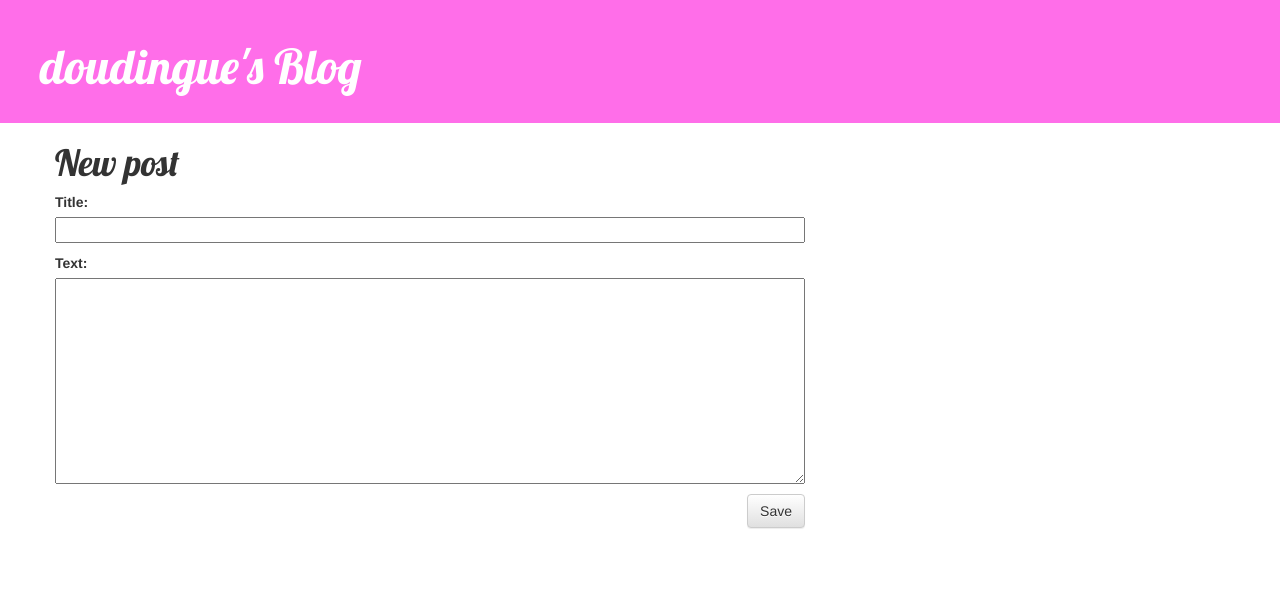
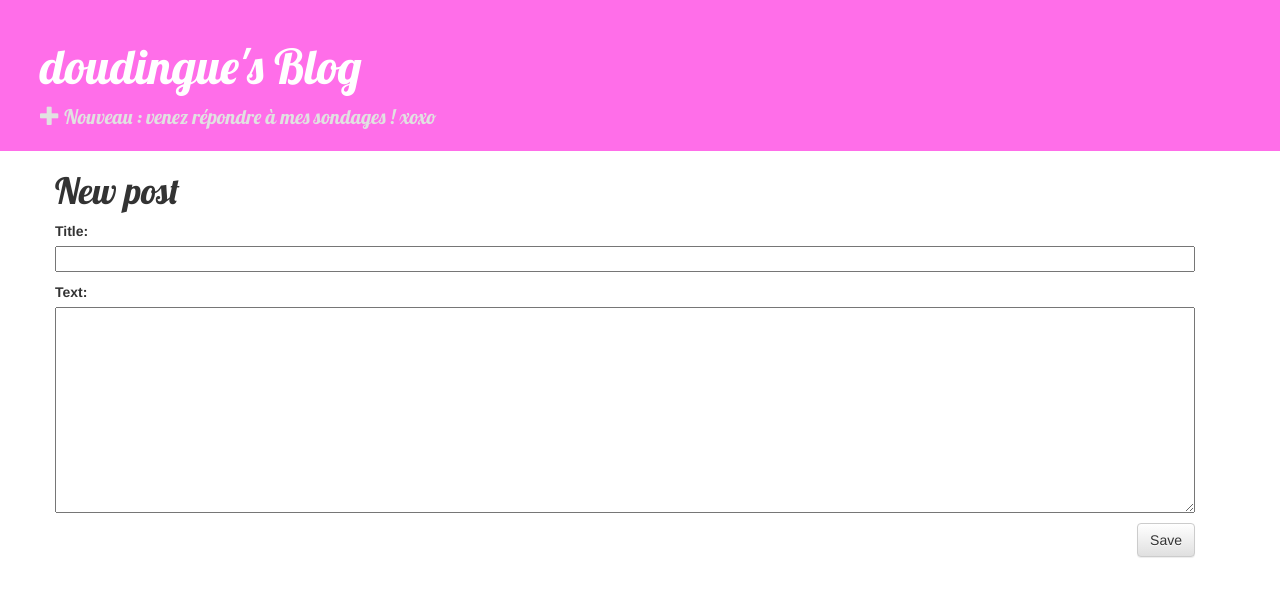
Before and after one commit to jbr-atol/my-first-blog, a Django app: page /post/new/ in a window 1280 px wide. Shown: the top 597 px of the page. Run offline with Django 3.2, Linux system fonts and the light colour scheme; some libraries are stand-ins or nearby versions.

Commit message:
installation d'un package pour faire des sondages

```diff
--- a/blog/static/css/blog.css
+++ b/blog/static/css/blog.css
@@ -41,6 +41,8 @@ h1,h2,h3,h4
 }
 
 
+
+
 .post {
     margin-bottom: 70px;
 }
@@ -49,3 +51,12 @@ h1,h2,h3,h4
 .post h1, .post h1 a, .post h1 a:visited {
     color: #FF6EE9;
 }
+
+.feature {
+    display: inline-block;
+}
+
+.feature a{
+    color: #e1e1e1;
+    font-size: 15pt;
+}
--- a/blog/templates/blog/base.html
+++ b/blog/templates/blog/base.html
@@ -1,7 +1,7 @@
 {% load static %}
 <html>
     <head>
-    	<title>jbr@atolcd</title>
+    	<title>Doudingue's</title>
 		<link rel="stylesheet" href="//maxcdn.bootstrapcdn.com/bootstrap/3.2.0/css/bootstrap.min.css">
 		<link rel="stylesheet" href="//maxcdn.bootstrapcdn.com/bootstrap/3.2.0/css/bootstrap-theme.min.css">
         <link href="https://fonts.googleapis.com/css?family=Lobster&subset=latin,latin-ext" rel="stylesheet" type="text/css">
@@ -12,11 +12,14 @@
             {% if user.is_authenticated %}
             <a href="{% url 'post_new' %}" class="top-menu"><span class="glyphicon glyphicon-plus"></span></a>
             {% endif %}
-            <h1><a href="">doudingue's Blog</a></h1>
+            <h1><a href="{% url 'post_list' %}">doudingue's Blog</a></h1>
+            <div class="feature">
+                <a href="{% url 'polls:index' %}"><span class="glyphicon glyphicon-plus"></span> Nouveau : venez répondre à mes sondages ! xoxo</a>
+            </div>
         </header>
         <div class="content container">
         	<div class="row">
-        		<div class="col-md-8">
+        		<div class="col-md-12">
 		        	{% block content %}
                     {% endblock %}
 		        </div>
--- a/mysite/settings.py
+++ b/mysite/settings.py
@@ -38,6 +38,7 @@ INSTALLED_APPS = [
     'django.contrib.messages',
     'django.contrib.staticfiles',
     'blog',
+    'polls',
 ]
 
 MIDDLEWARE = [
--- a/mysite/urls.py
+++ b/mysite/urls.py
@@ -18,5 +18,6 @@ from django.urls import path, include, re_path
 
 urlpatterns = [
     path('admin/', admin.site.urls),
-    path('',include('blog.urls'))
+    path('',include('blog.urls')),
+    path('polls/', include('polls.urls'))
 ]
```
